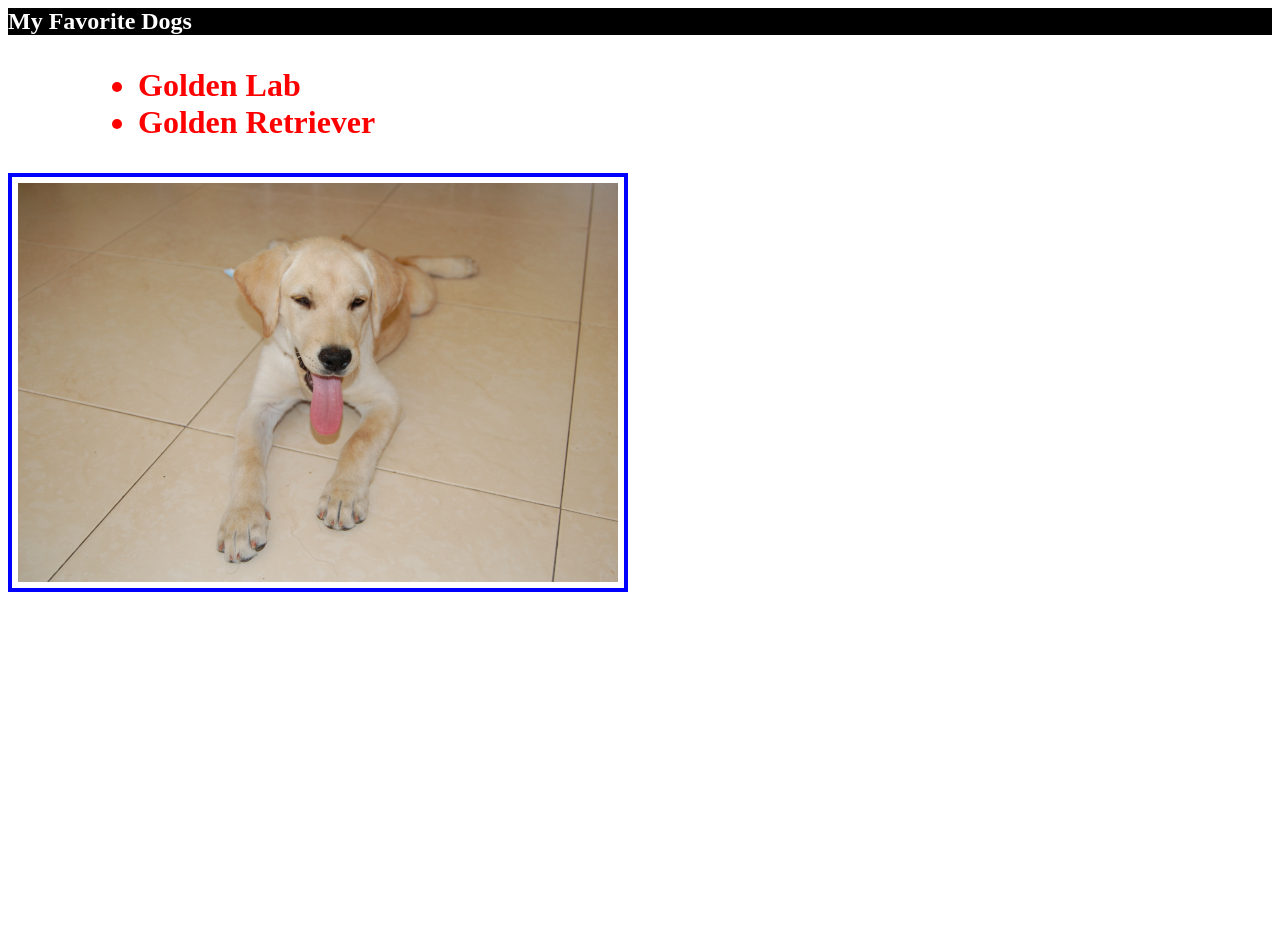
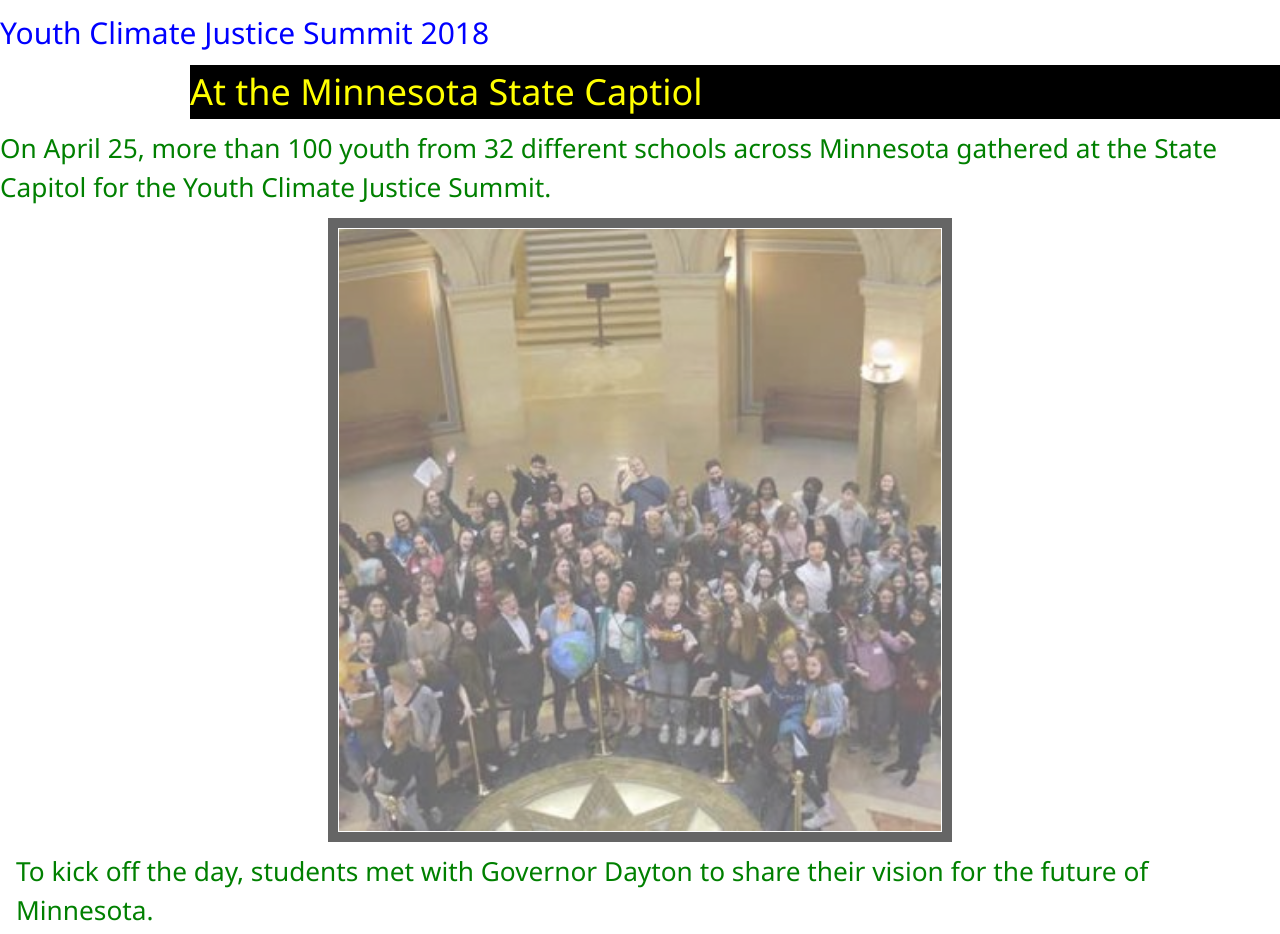
Before and after one commit to HusseinS13/testWeb, a plain HTML site: page dogPage/index.html in a window 1280 px wide. Shown: the top 934 px of the page. Before the commit the page ends 800 px from the top, so only its background shows below. Drawn offline with nearby package versions, Linux system fonts and the light colour scheme.

Commit message:
Add files via upload

```diff
--- a/dogPage/index.html
+++ b/dogPage/index.html
@@ -2,34 +2,57 @@
 
 <head>
     <title>FirstWebpage!</title>
+    <link rel="stylesheet" href="https://www.w3schools.com/w3css/4/w3.css">
     <style>
         h1 {
-            color: red;
-            margin-left: 90px;
+            color: yellow;
+            background-color: black;
+            margin-left: 190px;
         }
 
-        h2 {
-            color: white;
-            background-color: black;
+       h2{
+            color: blue ;
+            background-color: white;
+             font-size: 200%;
+        }
+         h4{
+            color: green ;
+            background-color: white;
+          font-size: 175%;
+        }
+         h3{
+            color: green ;
+            background-color: white;
+             font-size: 175%;
         }
 
         img {
-            padding: 6px;
-            border: 4px solid #0000ff;
+            padding: 1px;
+            border: 10px solid black;
+
+        }
+
+        #cent{
+           display: block;
+    margin-left: auto;
+    margin-right: auto;
+    width: 50%;
         }
     </style>
 </head>
 
 <body>
-    <h2>My Favorite Dogs</h2>
+  <h2>Youth Climate Justice Summit 2018</h2>
 
-    <h1>
-<ul>
-  <li>Golden Lab</li>
-  <li>Golden Retriever</li>
-</ul></h1>
+    <h1>At the Minnesota State Captiol</h1>
+    <h4>On April 25, more than 100 youth from 32 different schools across Minnesota gathered at the State Capitol for the Youth Climate Justice Summit.  </h4>
 
-    <img src="dog2.jpg">
+<div class="w3-container">
+
+  <img src="group.jpg"  id="cent" class="w3-opacity w3-hover-opacity-off" alt="Norway" style="width:50%">
+   <h3> To kick off the day, students met with Governor Dayton to share their vision for the future of Minnesota. </h3>
+    <img src="dayton.jpg"  id="cent" class="w3-opacity w3-hover-opacity-off" alt="Norway" style="width:50%">
+</div>
 
 </body>
 </html>
```
Also changed, not shown: dogPage/dayton.jpg (added), dogPage/earth.jpg (added), dogPage/group.jpg (added), dogPage/munira.jpg (added), dogPage/zaffer.jpg (added).
